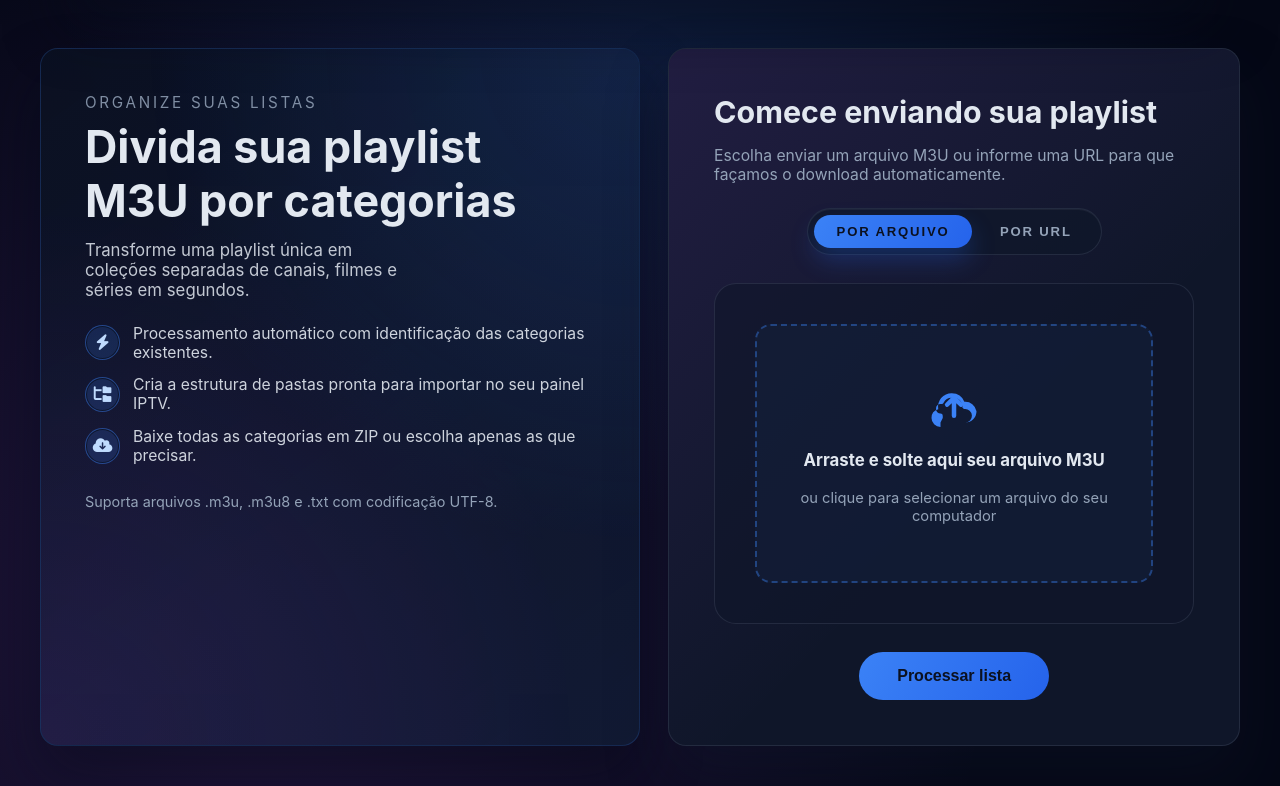
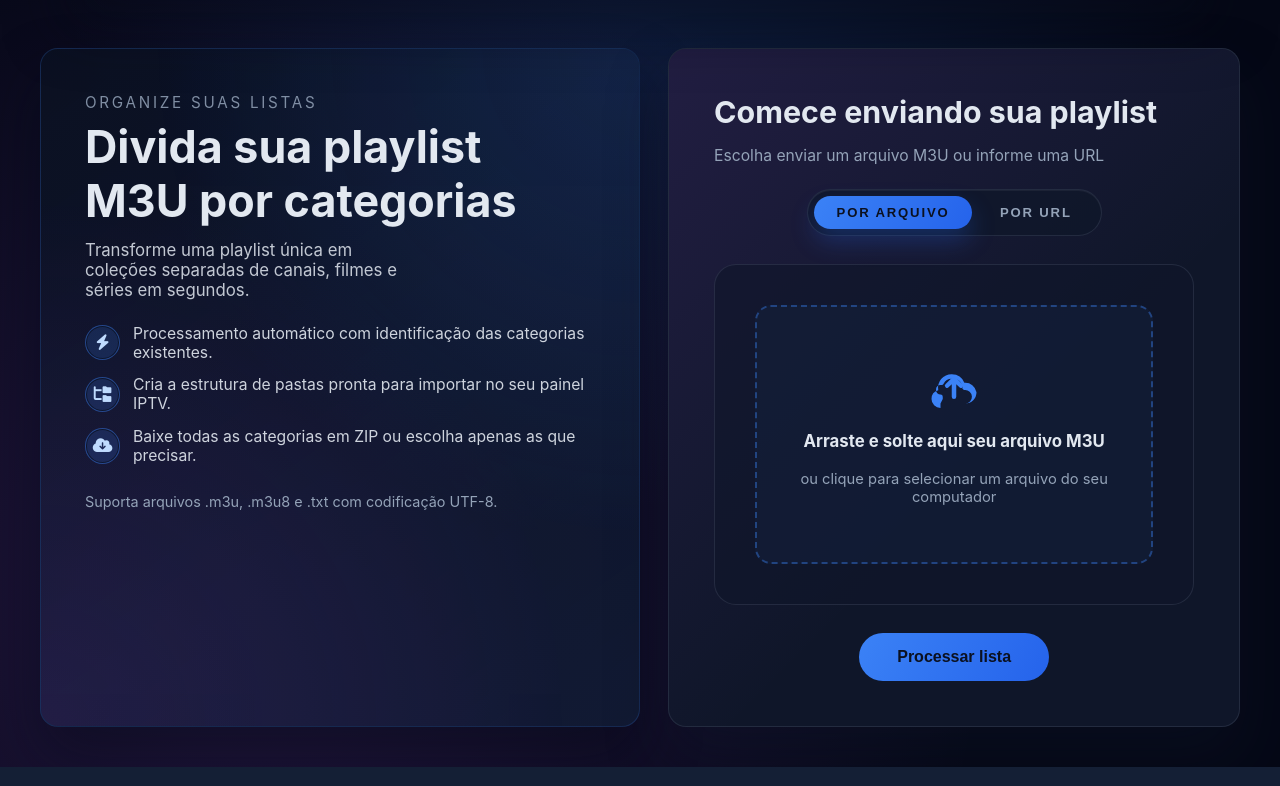
Before and after one commit to cduarte/importadordecanais, a PHP site: page /cliente/dividir_m3u/ in a window 1280 px wide. Shown: the part 69-855 px from the top of the page. Run offline with PHP 8.4, Linux system fonts and the light colour scheme.

Commit message:
Atualiza texto de instrução de upload

```diff
--- a/cliente/dividir_m3u/index.php
+++ b/cliente/dividir_m3u/index.php
@@ -326,7 +326,7 @@ function publicPath(string $absolutePath): string
 
                 <?php if (!$results): ?>
                     <h2 class="split-card__title">Comece enviando sua playlist</h2>
-                    <p class="split-card__subtitle">Escolha enviar um arquivo M3U ou informe uma URL para que façamos o download automaticamente.</p>
+                    <p class="split-card__subtitle">Escolha enviar um arquivo M3U ou informe uma URL</p>
 
                     <form method="post" enctype="multipart/form-data" data-default-mode="<?php echo htmlspecialchars($activeMode, ENT_QUOTES, 'UTF-8'); ?>">
                         <div class="mode-switch" role="tablist" aria-label="Selecione a forma de envio">
```
